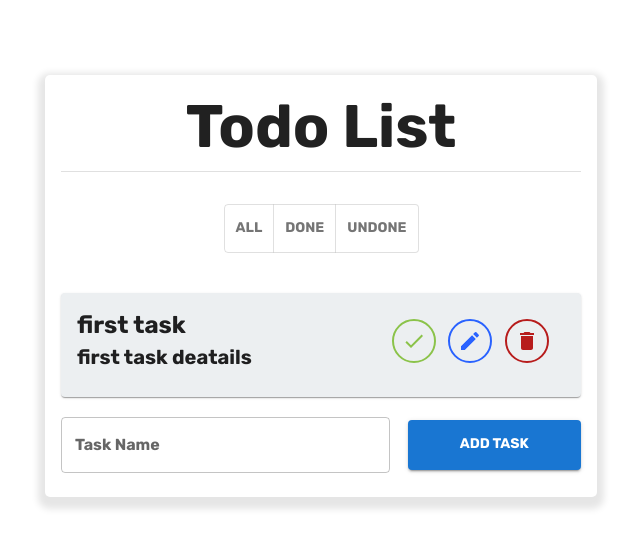
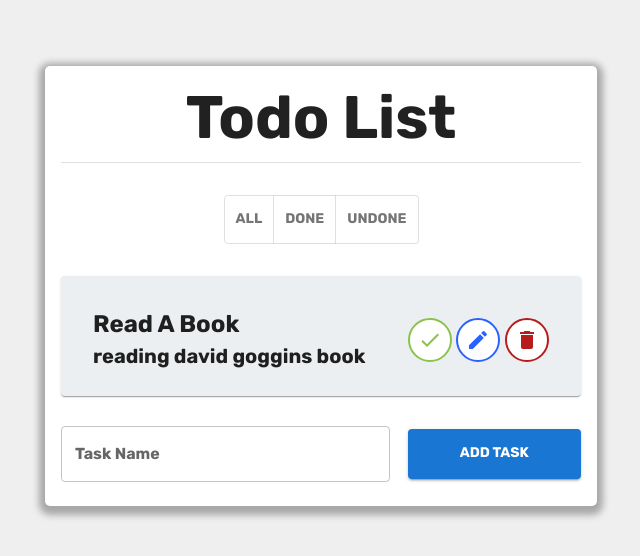
Before and after one commit to hossamelouahhabi/SimpleTodoList, a React (Create React App) app: page / in a window 1280 px wide. Shown: the part 114-670 px from the top of the page, without its empty margins (319-959 px from the left). Built offline with nearby package versions, Linux system fonts and the light colour scheme.

Commit message:
Fix AddTask and check Buttons  &  using useContext

```diff
--- a/package.json
+++ b/package.json
@@ -13,6 +13,7 @@
     "react": "^18.2.0",
     "react-dom": "^18.2.0",
     "react-scripts": "5.0.1",
+    "uuid": "^9.0.1",
     "web-vitals": "^2.1.4"
   },
   "scripts": {
--- a/src/App.css
+++ b/src/App.css
@@ -38,8 +38,8 @@
 }
 
 .task-card:hover{
-  padding-top: 10px;
-  padding-bottom: 10px;
+  padding-top: 5px;
+  padding-bottom: 5px;
   box-shadow: 0px 7px 7px rgba(0,0,0,0.2);
 }
 
@@ -61,6 +61,6 @@
 }
 
 .main-card{
-  box-shadow: 0px 5px 7px 7px rgba(0,0,0,0.1) !important;
+  box-shadow: 0px 3px 7px 6px rgba(0,0,0,0.3) !important;
   border-radius: 5px !important;
 }
--- a/src/App.js
+++ b/src/App.js
@@ -1,6 +1,10 @@
 import { createTheme, ThemeProvider } from "@mui/material/styles";
 import "./App.css";
 import TodoList from "./components/TodoList";
+import { TasksContext } from "./contexts/TasksContext";
+import { v4 as Id } from "uuid";
+import { useState } from "react";
+
 
 const theme = createTheme({
   typography: {
@@ -8,7 +12,18 @@ const theme = createTheme({
   },
 });
 
+const TasksData = [
+  {
+    id: Id(),
+    title: "Read A Book",
+    details: "reading david goggins book",
+    isCompleted: false,
+  },
+];
+
 function App() {
+  const [tasksData, setTasksData] = useState(TasksData)
+
   return (
     <ThemeProvider theme={theme}>
       <div
@@ -18,10 +33,12 @@ function App() {
           justifyContent: "center",
           height: "100vh",
           alignItems: "center",
-          // backgroundColor: "#e0f2f1",
+          backgroundColor: "#eeee",
         }}
       >
-        <TodoList />
+       <TasksContext.Provider value={{tasksData, setTasksData}}>
+          <TodoList />
+        </TasksContext.Provider>
       </div>
     </ThemeProvider>
   );
--- a/src/components/TodoList.jsx
+++ b/src/components/TodoList.jsx
@@ -4,35 +4,44 @@ import Card from "@mui/material/Card";
 import CardContent from "@mui/material/CardContent";
 import Button from "@mui/material/Button";
 import Typography from "@mui/material/Typography";
-import { Divider, Grid, TextField, ToggleButton, createTheme } from "@mui/material";
-import ToggleButtonGroup from '@mui/material/ToggleButtonGroup';
+import {Divider, Grid, TextField, ToggleButton,} from "@mui/material";
+import ToggleButtonGroup from "@mui/material/ToggleButtonGroup";
+import { v4 as Id } from "uuid";
+
 
 import TodoTask from "./TodoTask";
+import { useState } from "react";
+import { useContext } from "react";
+import { TasksContext } from "../contexts/TasksContext";
 
 
 export default function TodoList() {
-  const theme = createTheme({
-    palette: {
-      primary: {
-        light: "#757ce8",
-        main: "#3f50b5",
-        dark: "#002884",
-        contrastText: "#fff",
-      },
-      secondary: {
-        light: "#ff7961",
-        main: "#f44336",
-        dark: "#ba000d",
-        contrastText: "#000",
-      },
-    },
-  });
-  return (
-    <Container maxWidth="sm" >
 
-      <Card className="main-card" sx={{ minWidth: 275 }}>
+  const {tasksData, setTasksData} = useContext(TasksContext)
+  const [inputValue, setInputValue] = useState("");
 
 
+  const handleAddTaskBtn = () => {
+    const newTaskdata = {
+      id: Id(),
+      title: inputValue,
+      details: "this is the task details",
+      isCompleted: false,
+    }
+
+    if(inputValue !== ""){
+      setTasksData([...tasksData, newTaskdata])
+    }
+    setInputValue("")
+  }
+
+  const todoTask = tasksData.map((task) => {
+    return <TodoTask key={task.id} task={task} />;
+  });
+
+  return (
+    <Container maxWidth="sm">
+      <Card className="main-card" sx={{ minWidth: 275 }}>
         <CardContent>
           <Typography sx={{ mb: 1 }} variant="h2" component="div">
             Todo List
@@ -42,11 +51,11 @@ export default function TodoList() {
 
           {/* //? Filter Buttons*/}
           <ToggleButtonGroup
-          // value={alignment}
-          sx={{marginTop: 4}}
-          exclusive
-          // onChange={handleAlignment}
-          aria-label="text alignment"
+            // value={alignment}
+            sx={{ marginTop: 4, marginBottom: 2 }}
+            exclusive
+            // onChange={handleAlignment}
+            aria-label="text alignment"
           >
             <ToggleButton value="left" aria-label="left aligned">
               All
@@ -60,39 +69,50 @@ export default function TodoList() {
           </ToggleButtonGroup>
           {/* //? Filter Buttons*/}
 
-
           {/* //! TodoTask component */}
-          <TodoTask />
+          {todoTask}
           {/* //! TodoTask component */}
 
-
           {/*// ? Input And Add Button */}
-          <Grid container sx={{marginTop:  "20px"}}>
-          <Grid
+          <Grid container sx={{ marginTop: "30px" }}>
+            <Grid
+              item
               xs={8}
               display="flex"
               justifyContent="space-between"
               alignItems="center"
             >
-              <TextField sx={{width: "95%"}} id="outlined-basic" label="Task Name" variant="outlined" />
+              <TextField
+                value={inputValue}
+                onChange={(e) => {
+                  setInputValue(e.target.value);
+                }}
+                sx={{ width: "95%" }}
+                id="outlined-basic"
+                label="Task Name"
+                variant="outlined"
+              />
             </Grid>
             <Grid
+              item
               xs={4}
               display="flex"
               justifyContent="space-between"
               alignItems="center"
+            >
+              <Button
+                sx={{ width: "100%", height: "90%" }}
+                variant="contained"
+                size="lg"
+                onClick={handleAddTaskBtn}
               >
-              <Button sx={{width: "100%", height: '90%'}} variant="contained" size="lg">
                 Add Task
               </Button>
             </Grid>
           </Grid>
           {/*// ? Input And Add Button */}
-
-
         </CardContent>
       </Card>
-
     </Container>
   );
 }
--- a/src/components/TodoTask.jsx
+++ b/src/components/TodoTask.jsx
@@ -10,28 +10,49 @@ import {
 import DeleteIcon from "@mui/icons-material/Delete";
 import EditIcon from "@mui/icons-material/Edit";
 import CheckIcon from "@mui/icons-material/Check";
+import { useContext } from "react";
+import { TasksContext } from "../contexts/TasksContext";
 
-export default function TodoTask() {
+
+export default function TodoTask({task}) {
+
+  const {tasksData, setTasksData} = useContext(TasksContext)
+
+  const handleCheckBtn = () => {
+    const newTaskdata = tasksData.map((t) => {
+      if(t.id == task.id){
+         if(t.isCompleted){
+          t.isCompleted = false
+         }else{
+          t.isCompleted = true
+         }
+      }
+      return t;
+    })
+    setTasksData(newTaskdata)
+  }
+
   return (
     <>
-      <Card className="task-card" sx={{ minWidth: 275, marginTop: 5, bgcolor: "#eceff1" }}>
+      <Card className="task-card" sx={{ minWidth: 275, marginTop: 2, bgcolor: "#eceff1" }}>
         <CardContent sx={{padding: 4}}>
 
           <Grid container spacing={2}>
 
-            <Grid xs={8}>
+            <Grid item xs={8}>
               {/* //? Task Informations */}
               <Typography variant="h5" sx={{ textAlign: "left" }}>
-                first task
+                {task.title}
               </Typography>
               <Typography variant="h6" sx={{ textAlign: "left" }}>
-                first task deatails
+                {task.details}
               </Typography>
               {/* //? Task Informations */}
 
             </Grid>
 
             <Grid
+              item
               xs={4}
               display="flex"
               justifyContent="space-between"
@@ -39,33 +60,42 @@ export default function TodoTask() {
             >
 
               {/* //? Task Check, Edit And Delete Buttons */}
+
               <IconButton
+                onClick={handleCheckBtn}
                 aria-label="check"
                 sx={{
-                  color: "#8bc34a",
+                  backgroundColor: task.isCompleted ? "#c8e6c9" : 'white',
+                  // color: "#8bc34a",
+                  color: task.isCompleted ? "white" : '#8bc34a' ,
                   border: "solid #8bc34a 2px",
                 }}
                 >
                 <CheckIcon />
               </IconButton>
+
               <IconButton
                 aria-label="edit"
                 sx={{
+                  backgroundColor: "white",
                   color: "#2962ff",
                   border: "solid #2962ff 2px",
                 }}
                 >
                 <EditIcon />
               </IconButton>
+
               <IconButton
                 aria-label="delete"
                 sx={{
+                  backgroundColor: "white",
                   color: "#b71c1c",
                   border: "solid #b71c1c 2px",
                 }}
               >
                 <DeleteIcon />
               </IconButton>
+
               {/* //? Task Check, Edit And Delete Buttons */}
             </Grid>
 
--- /dev/null
+++ b/src/contexts/TasksContext.jsx
@@ -0,0 +1,3 @@
+import { createContext } from "react";
+
+export const TasksContext = createContext([])
```
Also changed, not shown: 1 other file (tests, documents, lock files or other folders).
